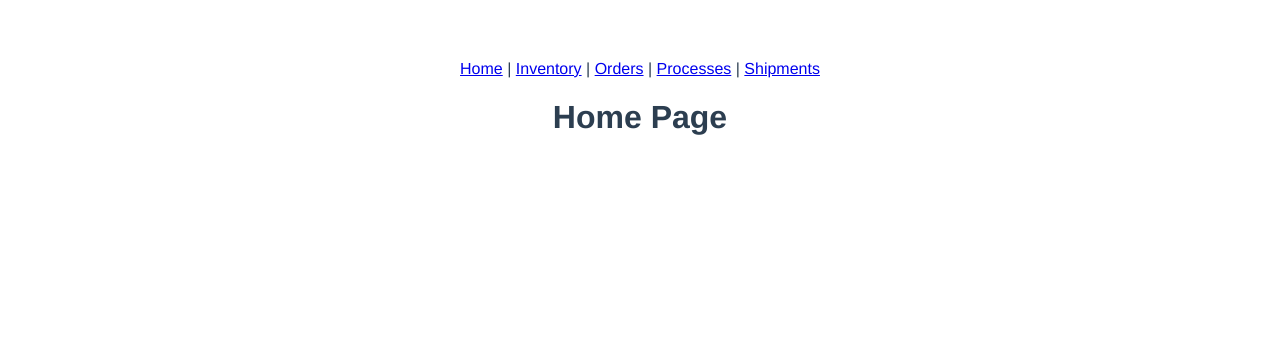
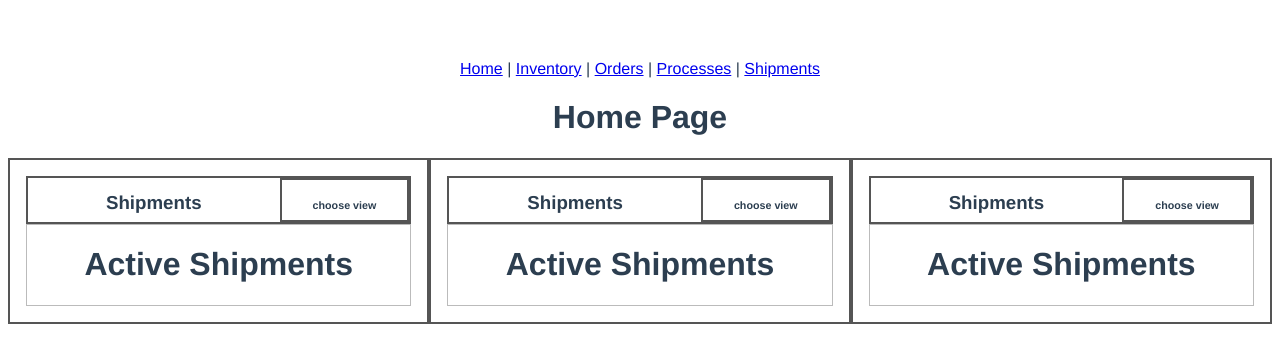
Before and after one commit to jbaker454/SDEV-220-Final-Project, a Vue app in the folder frontend/: page / in a window 1280 px wide. Shown: the top 362 px of the page. Built offline with nearby package versions, Linux system fonts and the light colour scheme; no server answers.

Commit message:
reorganized and added dropdown menus

```diff
--- a/frontend/src/App.vue
+++ b/frontend/src/App.vue
@@ -11,10 +11,6 @@
   </div>
 </template>
 
-<script>
-
-</script>
-
 <style>
 #app {
   font-family: Avenir, Helvetica, Arial, sans-serif;
--- /dev/null
+++ b/frontend/src/components/Component_Display.vue
@@ -0,0 +1,83 @@
+<!-- src/components -->
+<script setup lang="ts">
+  import Shipment_Component from '@/components/Shipment_Component.vue';
+  import Process_Component from '@/components/Process_Component.vue';
+  import Order_Component from '@/components/Order_Component.vue';
+  import Resource_Component from '@/components/Resource_Component.vue';
+</script>
+
+<template>
+  <div class="component-frame">
+    <div class="component-choice-frame">
+      <h3 class="component-name">Shipments</h3>
+      <div class="component-menu-frame">
+        <h6>choose view</h6>
+        <ul class="component-menu">
+          <li><button class="scroll-button">Resources</button></li>
+          <li><button class="scroll-button">Shipments</button></li>
+          <li><button class="scroll-button">Processes</button></li>
+          <li><button class="scroll-button">Orders</button></li>
+        </ul>
+      </div>
+    </div>
+    <Shipment_Component/>
+  </div>
+</template>
+
+<style>
+  .component-choice-frame {
+    display: flex;
+    border: 2px solid #555;
+    box-sizing: border-box;
+    height: 3rem;
+  }
+
+  .component-name {
+    flex: 2 1 0;
+    box-sizing: border-box;
+    line-height: 0.6;
+  }
+
+  .component-menu-frame {
+    flex: 1 1 0;
+    border: 2px solid #555;
+    box-sizing: border-box;
+  }
+
+  .component-menu-frame h6{
+    line-height: 0;
+  }
+
+  .component-menu {
+    display: inline-block;
+    top: calc(50% + .25rem);
+    left: 0;
+    max-height: 160px;
+    overflow-y: auto;
+    background:#333;
+    padding:2px 2px;
+    margin: 0;
+    list-style:none;
+    box-shadow:0 8px 18px rgba(0,0,0,.5);
+
+    opacity: 0;
+    transform: translateY(-8px);
+    visibility: hidden;
+    transition: opacity .25s ease, transform .25s ease;
+  }
+
+  .component-menu-frame:hover .component-menu {
+    opacity: 1;
+    transform: translateY(0);
+    visibility: visible;
+  }
+
+  .scroll-button {
+    display:block;
+    padding:0 1rem;
+    text-decoration:none;
+    color:#36499f;
+    font-size:.9rem;
+    width: 100%
+  }
+</style>
--- a/frontend/src/components/Resource_Component.vue
+++ b/frontend/src/components/Inventory_Component.vue
@@ -1,10 +1,10 @@
 <!-- src/components -->
 <template>
-  <div class="resource-componentframe">
+  <div class="inventory-componentframe">
     <h1>Current Resources</h1>
   </div>
 </template>
 
 <style scoped>
-.resource-componentframe { border: 1px solid #bbb; }
+.inventory-componentframe { border: 1px solid #bbb; }
 </style>
--- a/frontend/src/pages/Home.vue
+++ b/frontend/src/pages/Home.vue
@@ -1,6 +1,32 @@
-<!-- src/pages/Home.vue -->
+<!-- src/pages -->
+<script setup lang="ts">
+  import Component_Display from '@/components/Component_Display.vue';
+</script>
+
 <template>
-  <div>
+  <div class="page-name">
     <h1>Home Page</h1>
   </div>
+  <div class="row">
+    <Component_Display class="panel"/>
+    <Component_Display class="panel"/>
+    <Component_Display class="panel"/>
+  </div>
 </template>
+
+<script setup lang="ts">
+
+</script>
+
+<style>
+    .row {
+      display: flex;
+    }
+
+    .panel {
+      flex: 1;
+      border: 2px solid #555;
+      box-sizing: border-box;
+      padding: 1rem;
+    }
+  </style>
--- a/frontend/src/pages/Inventory.vue
+++ b/frontend/src/pages/Inventory.vue
@@ -1,10 +1,7 @@
-<!-- src/pages/Home.vue -->
+<!-- src/pages -->
 
 <script setup lang="ts">
-  //import Resource_Component from '@/components/Resource_Component.vue';
-  import Shipment_Component from '@/components/Shipment_Component.vue';
-  import Process_Component from '@/components/Process_Component.vue';
-  import Order_Component from '@/components/Order_Component.vue';
+  import Inventory_Component from '@/components/Inventory_Component.vue';
 </script>
 
 <template>
@@ -14,9 +11,10 @@
 
 
   <div class="row">
-    <Shipment_Component class="panel" />
-    <Process_Component  class="panel" />
-    <Order_Component    class="panel" />
+    <div class = inventory-update-mainframe>
+      <h2>update inventory</h2>
+    </div>
+    <Inventory_Component class="panel" />
   </div>
 </template>
 
@@ -25,8 +23,14 @@
     display: flex;
   }
 
+  .inventory-update-mainframe {
+    flex: 2 1 0;
+    border: 2px solid #555;
+    box-sizing: border-box;
+    padding: 1rem;
+  }
   .panel {
-      flex: 1;
+    flex: 1 1 0;
     border: 2px solid #555;
     box-sizing: border-box;
     padding: 1rem;
--- a/frontend/src/pages/Orders.vue
+++ b/frontend/src/pages/Orders.vue
@@ -1,4 +1,4 @@
-<!-- src/pages/Home.vue -->
+<!-- src/pages -->
 
 <script setup lang="ts">
   import Order_Component from '@/components/Order_Component.vue';
--- a/frontend/src/pages/Processes.vue
+++ b/frontend/src/pages/Processes.vue
@@ -1,4 +1,4 @@
-<!-- src/pages/Home.vue -->
+<!-- src/pages -->
 
 <script setup lang="ts">
   import Process_Component from '@/components/Process_Component.vue';
--- a/frontend/src/pages/Shipments.vue
+++ b/frontend/src/pages/Shipments.vue
@@ -1,4 +1,4 @@
-<!-- src/pages/Home.vue -->
+<!-- src/pages -->
 
 <script setup lang="ts">
   import Shipment_Component from '@/components/Shipment_Component.vue';
--- a/frontend/src/router/index.ts
+++ b/frontend/src/router/index.ts
@@ -11,7 +11,7 @@ const routes = [
   { path: '/Inventory', component: Inventory },
   { path: '/Shipments', component: Shipments },
   { path: '/Processes', component: Processes },
-  { path: '/Orders', component: Orders }
+  { path: '/Orders', component: Orders },
 ]
 
 const router = createRouter({
```
Lines whose indentation alone changed are shown as unchanged.
